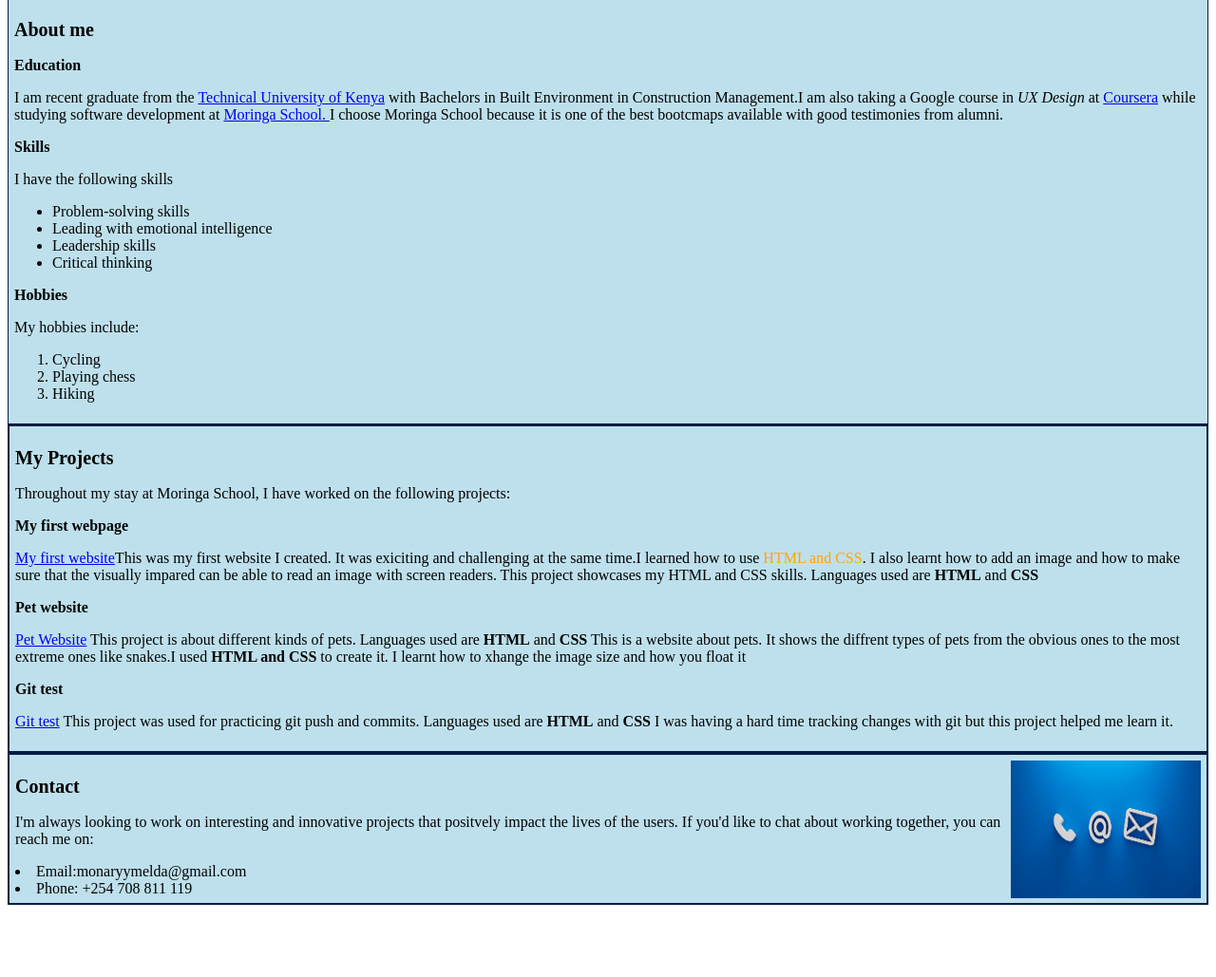
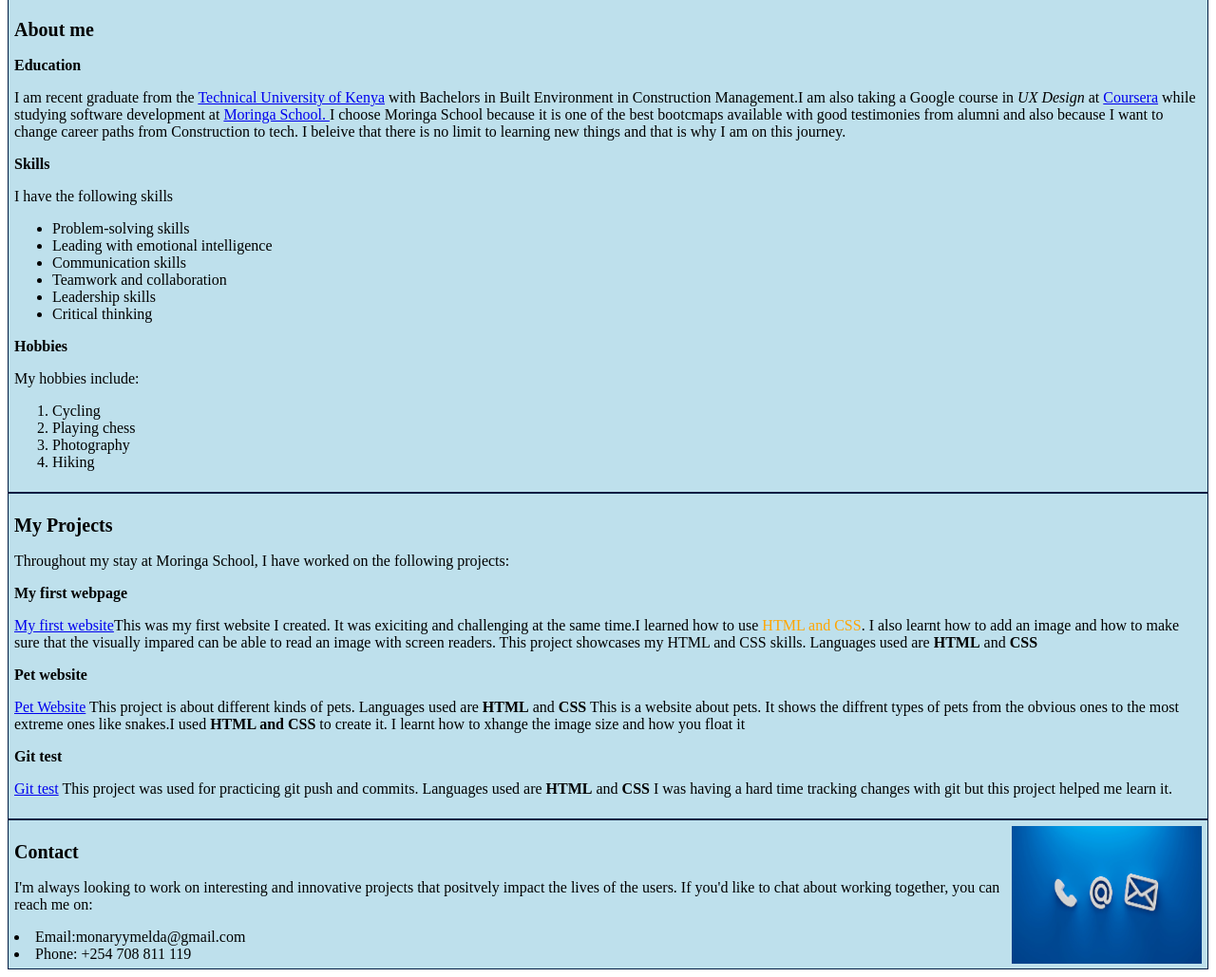
Before and after one commit to ynyanchoka/IP-portfolio, a plain HTML site: page index.html in a window 1280 px wide. Shown: the part 691-1720 px from the top of the page at 95% size. Before the commit the page ends 1652 px from the top, so only its background shows below. Drawn offline with Linux system fonts and the light colour scheme.

Commit message:
change the border size

```diff
--- a/css/style.css
+++ b/css/style.css
@@ -27,11 +27,11 @@ h3 {
   font-size: 16px;
 }
 .border {
-  border: 2px solid #001c42;
+  border: 1px solid #001c42;
   padding: 6px;
 }
 .contact {
-  border: 2px solid #001c42;
+  border: 1px solid #001c42;
   padding: 6px;
 }
 .portfolio-image {
--- a/index.html
+++ b/index.html
@@ -23,13 +23,15 @@
     <div class="about">
         <h2>About me</h2>
         <h3>Education</h3>
-        <p>I am recent graduate from the <a href="https://tukenya.ac.ke/">Technical University of Kenya</a>  with Bachelors in Built Environment in Construction Management.I am also taking a Google course in <em>UX Design</em> at <a href="https://www.coursera.org/professional-certificates/sas-programming?utm_source=gg&utm_medium=sem&utm_campaign=37-SAS-Programmer-ROW&utm_content=B2C&campaignid=12580139693&adgroupid=123268173721&device=c&keyword=coursera%20programming&matchtype=b&network=g&devicemodel=&adpostion=&creativeid=507831382046&hide_mobile_promo&gclid=CjwKCAiA9tyQBhAIEiwA6tdCrAhBHWW2_Y4xL0o0qhAASLNe0pZtYs6vwFtcqf_CfrxrnycDBYMMrRoCJIkQAvD_BwE">Coursera</a> while studying software development at <a href="https://moringaschool.com/">Moringa School. </a> I choose Moringa School because it is one of the best bootcmaps available with good testimonies from alumni.</p>
+        <p>I am recent graduate from the <a href="https://tukenya.ac.ke/">Technical University of Kenya</a>  with Bachelors in Built Environment in Construction Management.I am also taking a Google course in <em>UX Design</em> at <a href="https://www.coursera.org/professional-certificates/sas-programming?utm_source=gg&utm_medium=sem&utm_campaign=37-SAS-Programmer-ROW&utm_content=B2C&campaignid=12580139693&adgroupid=123268173721&device=c&keyword=coursera%20programming&matchtype=b&network=g&devicemodel=&adpostion=&creativeid=507831382046&hide_mobile_promo&gclid=CjwKCAiA9tyQBhAIEiwA6tdCrAhBHWW2_Y4xL0o0qhAASLNe0pZtYs6vwFtcqf_CfrxrnycDBYMMrRoCJIkQAvD_BwE">Coursera</a> while studying software development at <a href="https://moringaschool.com/">Moringa School. </a> I choose Moringa School because it is one of the best bootcmaps available with good testimonies from alumni and also because I want to change career paths from Construction to tech. I beleive that there is no limit to learning new things and that is why I am on this journey.</p>
 
         <h3>Skills</h3>
             <p>I have the following skills</p>
             <ul>
                 <li>Problem-solving skills</li>
                 <li>Leading with emotional intelligence</li>
+                <li>Communication skills</li>
+                <li>Teamwork and collaboration</li>
                 <li>Leadership skills</li>
                 <li>Critical thinking</li>
             </ul>
@@ -39,6 +41,7 @@
         <ol>
             <li>Cycling</li>
             <li>Playing chess</li>
+            <li>Photography</li>
             <li>Hiking</li>
         </ol>
 
```
